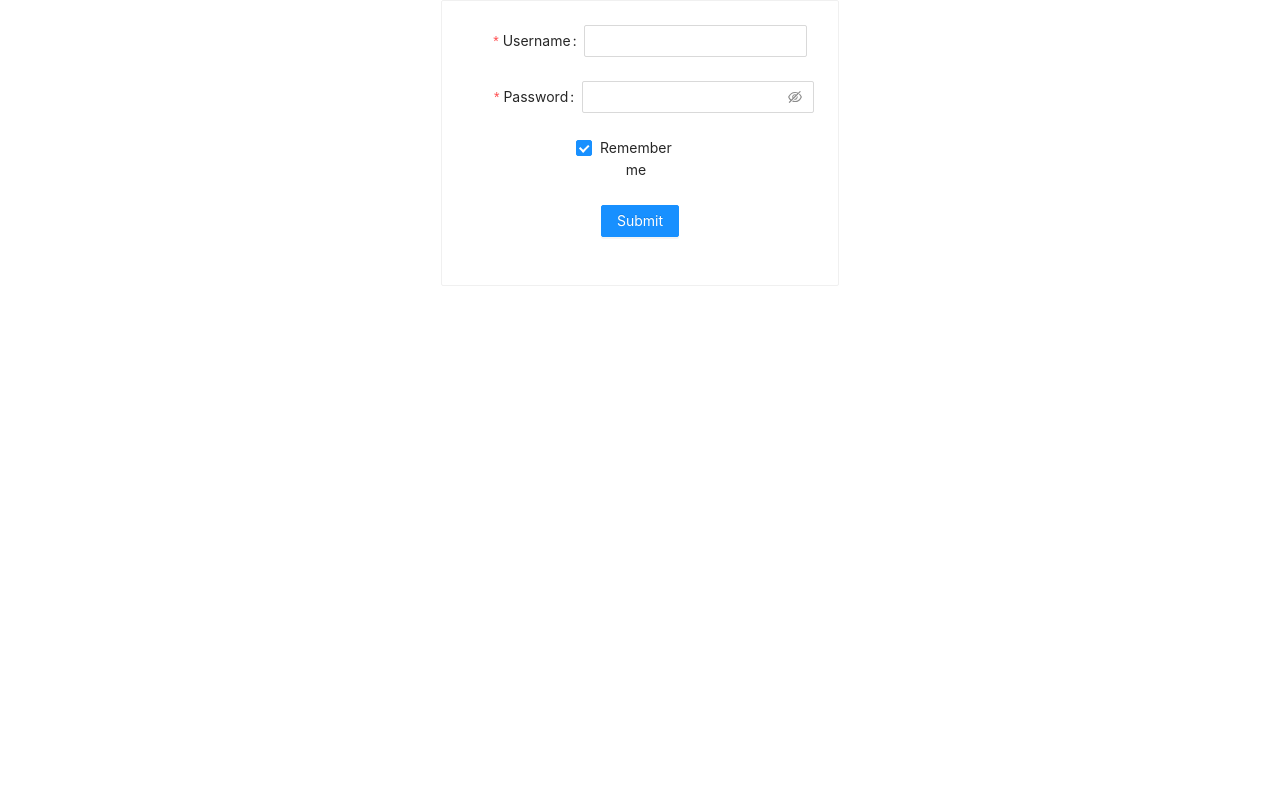
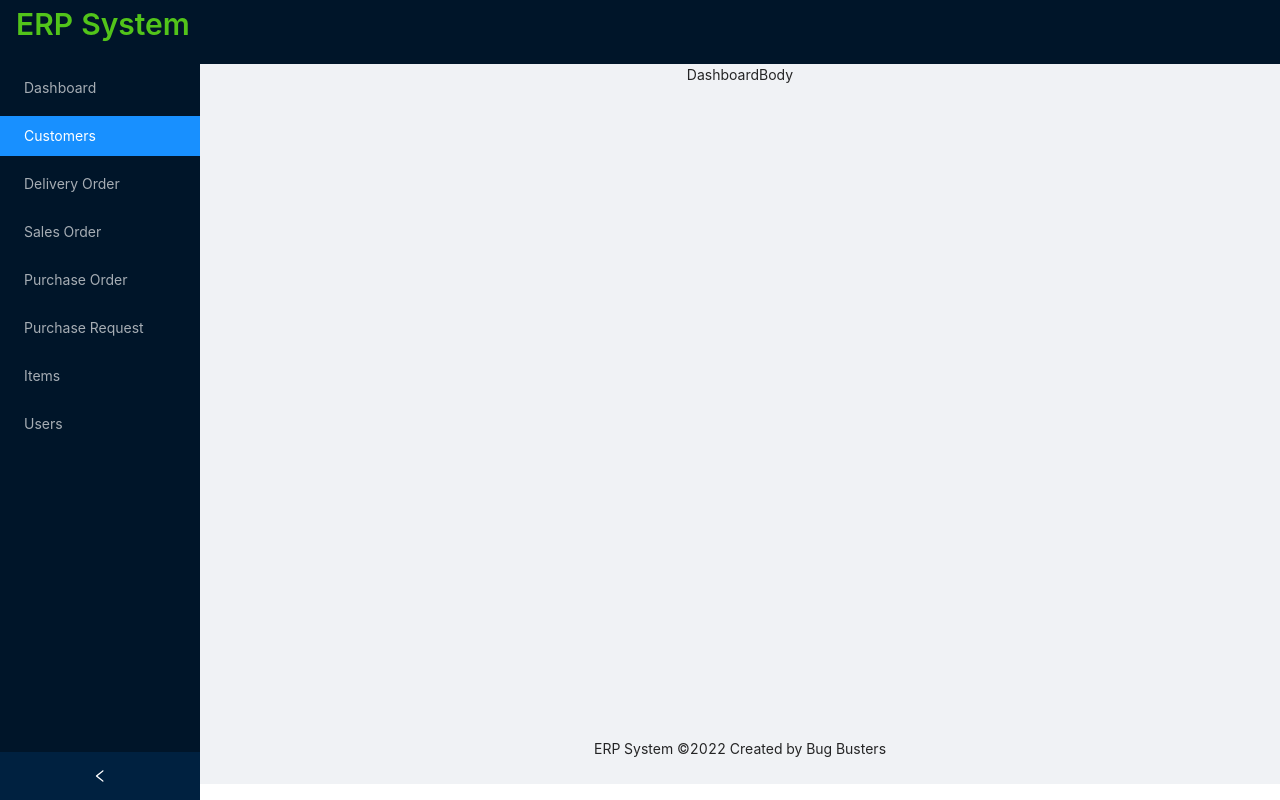
Before and after one commit to Hasindu-Dilshan/itp-erp-frontend, a React (Create React App) app: page / in a window 1280 px wide. Built offline with nearby package versions, Linux system fonts and the light colour scheme.

Commit message:
Fix dashboard

```diff
--- a/package.json
+++ b/package.json
@@ -12,6 +12,7 @@
     "@types/react-dom": "^18.0.6",
     "antd": "^4.23.5",
     "axios": "^1.1.2",
+    "logrocket": "^3.0.1",
     "momment": "^0.0.1",
     "react": "^18.2.0",
     "react-dom": "^18.2.0",
--- a/src/App.tsx
+++ b/src/App.tsx
@@ -1,14 +1,14 @@
 import React from 'react';
 
 import './App.css';
-import Signin from './components/auth/Signin';
-//import Dashboard from './components/dashboard/Dashboard';
-//import Signin from './components/auth/Signin';
+// import Signin from './components/auth/Signin';
+import Dashboard from './components/dashboard/Dashboard';
+// import Signin from './components/auth/Signin';
 
 function App() {
   return (
     <div className="App">
-      <Signin/>
+      <Dashboard/>
     </div>
   );
 }
--- a/src/components/purchase_item/AddItemModal.tsx
+++ b/src/components/purchase_item/AddItemModal.tsx
@@ -3,6 +3,8 @@ import React, { useState } from 'react'
 import { ItemModel } from '../../models/item_model'
 import numberValidator from '../common/number_validator'
 import stringValidator from '../common/validation_helper'
+import LogRocket from 'logrocket';
+LogRocket.init('yjover/erp');
 
 interface Props {
    isOpen: boolean,
```
Also changed, not shown: 1 other file (tests, documents, lock files or other folders).
